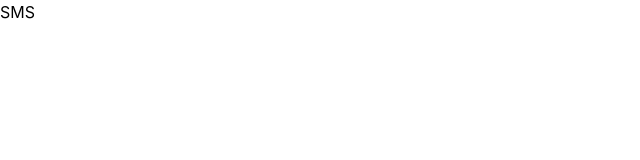
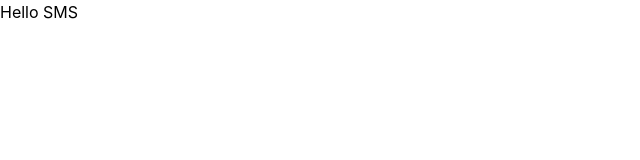
Before and after one commit to kout19/sms, a React (Vite) app in the folder frontend/: page / in a window 1280 px wide. Shown: the top 160 px of the page, without its empty margins (0-640 px from the left). Built offline with nearby package versions, Linux system fonts and the light colour scheme.

Commit message:
Creating landing page components

```diff
--- a/frontend/src/App.jsx
+++ b/frontend/src/App.jsx
@@ -1,10 +1,10 @@
 import "./App.css";
 import "./index.css";
-
 function App() {
   return (
     <div className="flex items-center ">
-      <h1> SMS</h1>
+     <h3> Hello SMS</h3>
+
     </div>
   );
 }
--- a/frontend/src/components/Navebar.jsx
+++ b/frontend/src/components/Navebar.jsx
@@ -0,0 +1,17 @@
+import { useState } from "react";
+
+const Navebar = () => {
+  const [isOpen, setIsOpen] = useState(false);
+
+
+  return (
+    <div className="">
+      <div className="">
+
+      </div>
+      '
+    </div>
+  );
+};
+
+export default Navebar;
```
Also changed, not shown: frontend/src/components/Builtfor.jsx (added), frontend/src/components/Features.jsx (added), frontend/src/components/Footer.jsx (added), frontend/src/components/Getstarted.jsx (added), frontend/src/components/Hero.jsx (added).
